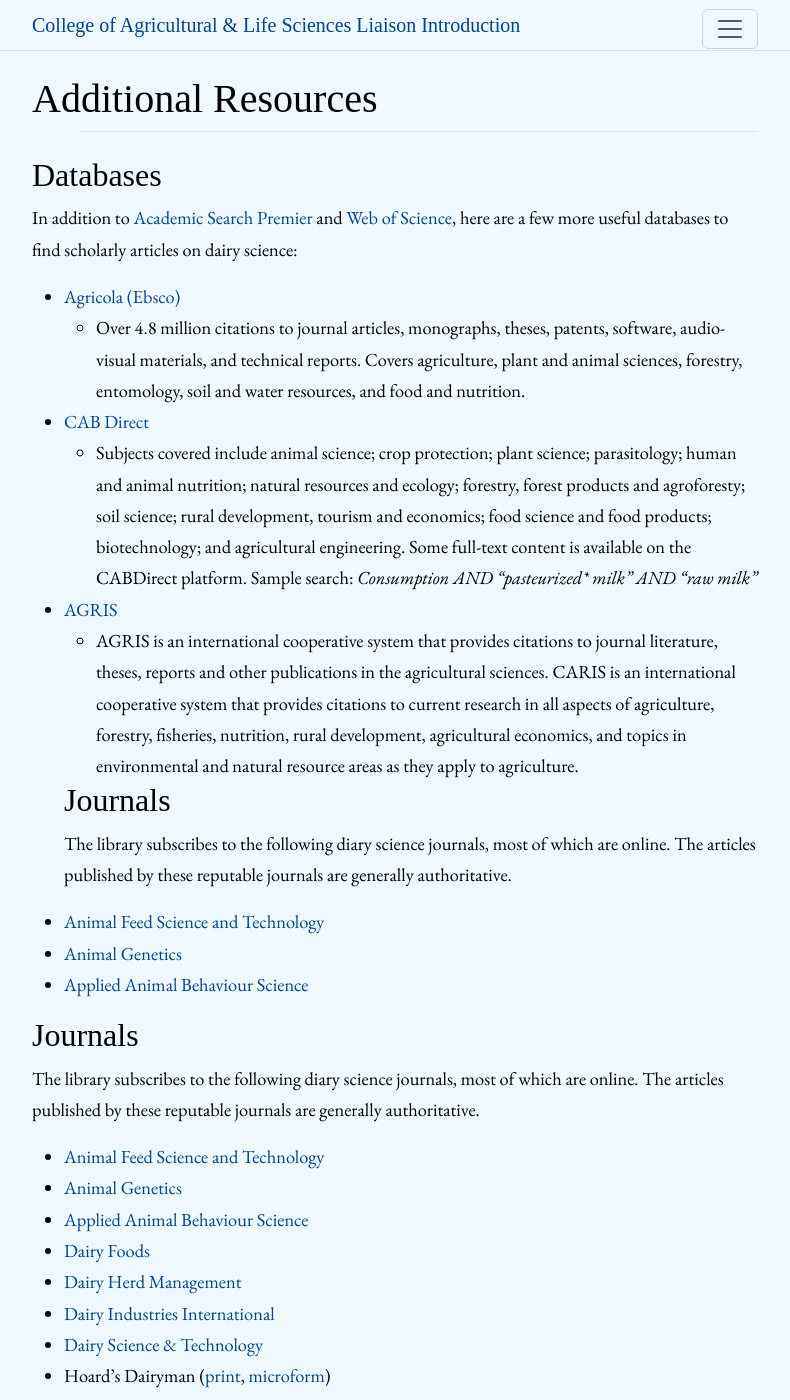
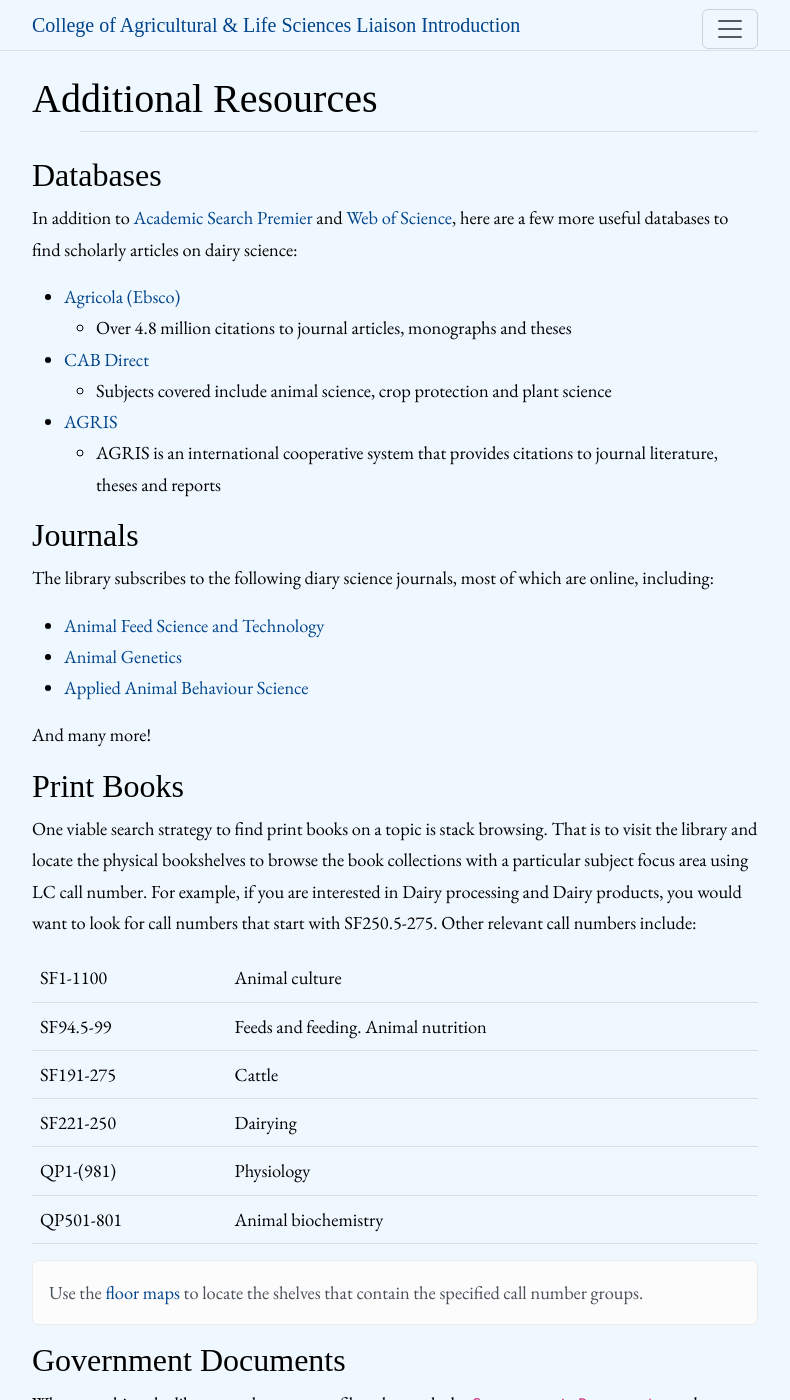
Before and after one commit to aweymo-ui/cals_intro, a Jekyll site: the page built from content/6_additional.md, in a window 1280 px wide and 1400 px high. Shown: the whole window, without its empty margins (245-1035 px from the left). Built offline with Jekyll 4.4.1, drawn with Linux system fonts in a browser that asks for light colours; some web fonts are replaced; some of the changed text lies outside the part shown.

Commit message:
conclusion

```diff
--- a/content/6_additional.md
+++ b/content/6_additional.md
@@ -7,34 +7,21 @@
 ## Databases
 In addition to [Academic Search Premier](https://uidaho.idm.oclc.org/login?url=http://search.ebscohost.com/login.asp?profile=ehost&defaultdb=aph&defaultdb=f5h&defaultdb=ufh){:target="_blank" rel="noopener"} and [Web of Science](https://uidaho.idm.oclc.org/login?url=http://webofknowledge.com/UA){:target="_blank" rel="noopener"}, here are a few more useful databases to find scholarly articles on dairy science:
 - [Agricola (Ebsco)](https://uidaho.idm.oclc.org/login?url=http://search.ebscohost.com/login.asp?profile=ehost&defaultdb=agr){:target="_blank" rel="noopener"}
-  - Over 4.8 million citations to journal articles, monographs, theses, patents, software, audio-visual materials, and technical reports. Covers agriculture, plant and animal sciences, forestry, entomology, soil and water resources, and food and nutrition.
+  - Over 4.8 million citations to journal articles, monographs and theses
 - [CAB Direct](https://uidaho.idm.oclc.org/login?url=https://www.cabdirect.org/){:target="_blank" rel="noopener"}
-  - Subjects covered include animal science; crop protection; plant science; parasitology; human and animal nutrition; natural resources and ecology; forestry, forest products and agroforesty; soil science; rural development, tourism and economics; food science and food products; biotechnology; and agricultural engineering. Some full-text content is available on the CABDirect platform. Sample search: *Consumption AND "pasteurized\* milk" AND "raw milk"*
+  - Subjects covered include animal science, crop protection and plant science
 - [AGRIS](http://agris.fao.org/){:target="_blank" rel="noopener"}
-  - AGRIS is an international cooperative system that provides citations to journal literature, theses, reports and other publications in the agricultural sciences. CARIS is an international cooperative system that provides citations to current research in all aspects of agriculture, forestry, fisheries, nutrition, rural development, agricultural economics, and topics in environmental and natural resource areas as they apply to agriculture.
+  - AGRIS is an international cooperative system that provides citations to journal literature, theses and reports
 
-  ## Journals
-The library subscribes to the following diary science journals, most of which are online. The articles published by these reputable journals are generally authoritative.
+
+## Journals
+The library subscribes to the following diary science journals, most of which are online, including:
+
 - [Animal Feed Science and Technology](https://www-sciencedirect-com.uidaho.idm.oclc.org/journal/animal-feed-science-and-technology){:target="_blank" rel="noopener"}
 - [Animal Genetics](https://onlinelibrary-wiley-com.uidaho.idm.oclc.org/journal/13652052){:target="_blank" rel="noopener"}
 - [Applied Animal Behaviour Science](https://www-sciencedirect-com.uidaho.idm.oclc.org/journal/applied-animal-behaviour-science){:target="_blank" rel="noopener"}
 
-## Journals
-The library subscribes to the following diary science journals, most of which are online. The articles published by these reputable journals are generally authoritative.
-- [Animal Feed Science and Technology](https://www-sciencedirect-com.uidaho.idm.oclc.org/journal/animal-feed-science-and-technology){:target="_blank" rel="noopener"}
-- [Animal Genetics](https://onlinelibrary-wiley-com.uidaho.idm.oclc.org/journal/13652052){:target="_blank" rel="noopener"}
-- [Applied Animal Behaviour Science](https://www-sciencedirect-com.uidaho.idm.oclc.org/journal/applied-animal-behaviour-science){:target="_blank" rel="noopener"}
-- [Dairy Foods](https://go-gale-com.uidaho.idm.oclc.org/ps/i.do?p=ITOF&u=mosc00780&id=GALE%7C3301&v=2.1&it=aboutJournal){:target="_blank" rel="noopener"}
-- [Dairy Herd Management](https://www-proquest-com.uidaho.idm.oclc.org/publication/6807?accountid=14551&OpenUrlRefId=info:xri/sid:primo){:target="_blank" rel="noopener"}
-- [Dairy Industries International](https://alliance-uidaho.primo.exlibrisgroup.com/permalink/01ALLIANCE_UID/2vsn7u/alma992831060001851){:target="_blank" rel="noopener"}
-- [Dairy Science & Technology](https://www.dairy-journal.org/index.php?option=com_issues&task=multi&Itemid=39&lang=en_GB.utf8,+en_GB.UT){:target="_blank" rel="noopener"}
-- Hoard's Dairyman ([print](https://alliance-uidaho.primo.exlibrisgroup.com/permalink/01ALLIANCE_UID/2vsn7u/alma996012804601851){:target="_blank" rel="noopener"}, [microform](https://alliance-uidaho.primo.exlibrisgroup.com/permalink/01ALLIANCE_UID/2vsn7u/alma995334201851){:target="_blank" rel="noopener"})
-- [International Dairy Journal](https://www-sciencedirect-com.uidaho.idm.oclc.org/journal/international-dairy-journal){:target="_blank" rel="noopener"}
-- [Journal of Animal Breeding and Genetics](https://onlinelibrary-wiley-com.uidaho.idm.oclc.org/journal/14390388){:target="_blank" rel="noopener"}
-- [Journal of Animal Science](https://academic-oup-com.uidaho.idm.oclc.org/jas){:target="_blank" rel="noopener"}
-- [Journal of Dairy Science](https://www-sciencedirect-com.uidaho.idm.oclc.org/journal/journal-of-dairy-science){:target="_blank" rel="noopener"}
-- [Journal of Food Science](https://onlinelibrary-wiley-com.uidaho.idm.oclc.org/journal/17503841){:target="_blank" rel="noopener"}
-- [Professional Animal Scientist](https://www-proquest-com.uidaho.idm.oclc.org/publication/27148?accountid=14551&OpenUrlRefId=info:xri/sid:primo){:target="_blank" rel="noopener"}
+And many more!
 
 ## Print Books
 One viable search strategy to find print books on a topic is stack browsing. That is to visit the library and locate the physical bookshelves to browse the book collections with a particular subject focus area using LC call number. For example, if you are interested in Dairy processing and Dairy products, you would want to look for call numbers that start with SF250.5-275. Other relevant call numbers include:
@@ -90,7 +77,7 @@
 </html>
 {% capture text %}Use the [floor maps](https://www.lib.uidaho.edu/about/maps.html){:target="_blank" rel="noopener"} to locate the shelves that contain the specified call number groups.
 {% endcapture %}
-{% include alert.html text=text color="warning" %}
+{% include alert.html text=text color="light" %}
 
 ## Government Documents
 When searching the library catalog, you can filter the results by `Government Documents` under `Resource Type`. These documents are located on the library basement. You can click [this link](https://www.lib.uidaho.edu/find/govdocs/){:target="_blank" rel="noopener"} or email <a href = "mailto: rattebur@uidaho.edu">Rami Attebury</a> to learn more about how to access government documents.
```
Also changed, not shown: content/5_wes.md (+4 -0 lines), 5 other files.
